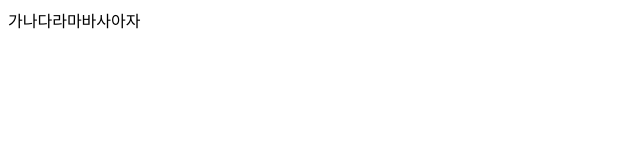
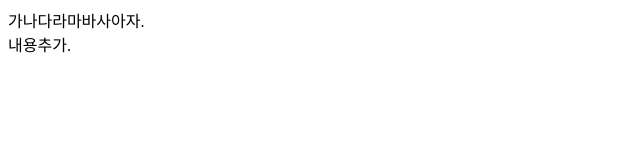
Before and after one commit to inhwan9014/inhwan9014.github.io, a plain HTML site: page index.html in a window 1280 px wide. Shown: the full height of the page, 0-640 px from the left. Drawn offline with Linux system fonts and the light colour scheme.

Commit message:
Update index.html

```diff
--- a/index.html
+++ b/index.html
@@ -7,6 +7,7 @@
     <title>Document</title>
 </head>
 <body>
-    가나다라마바사아자
+    가나다라마바사아자. <br>
+    내용추가.
 </body>
 </html>
```
